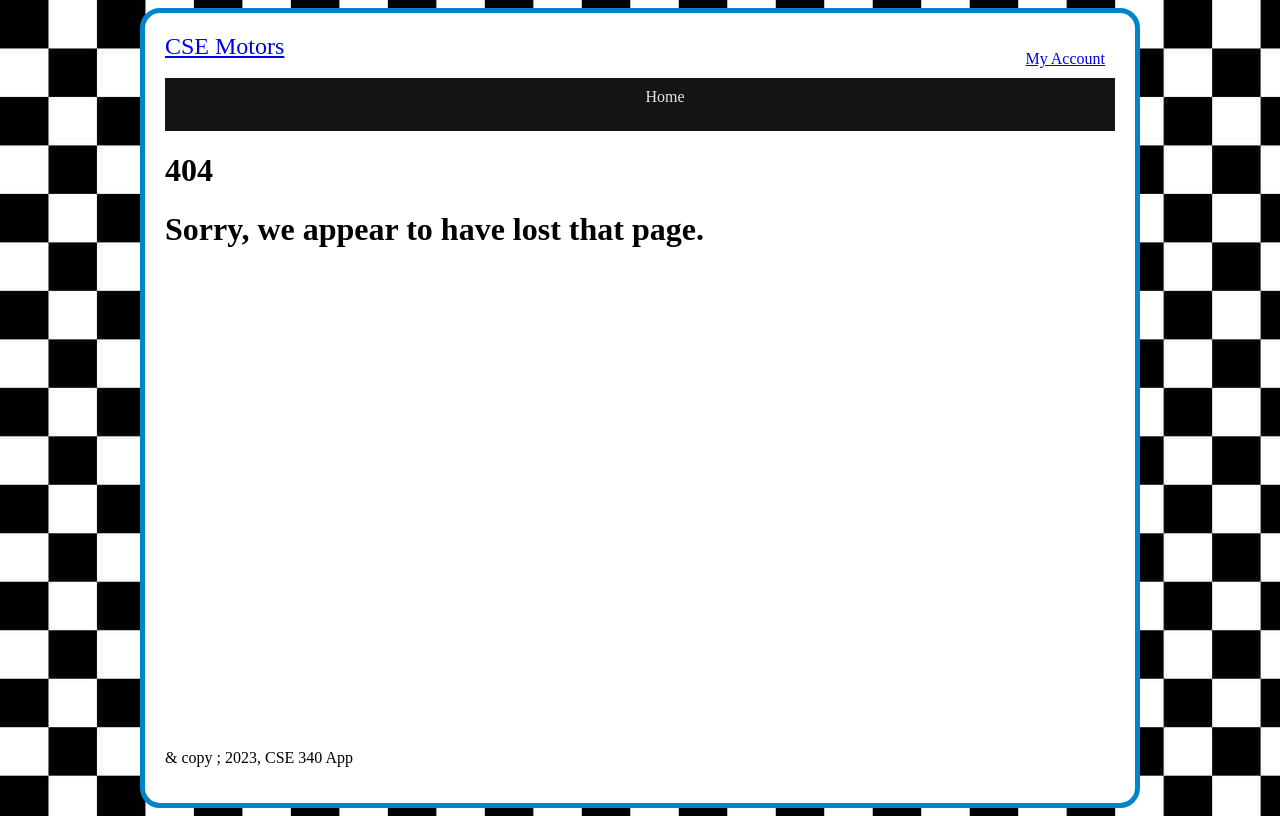
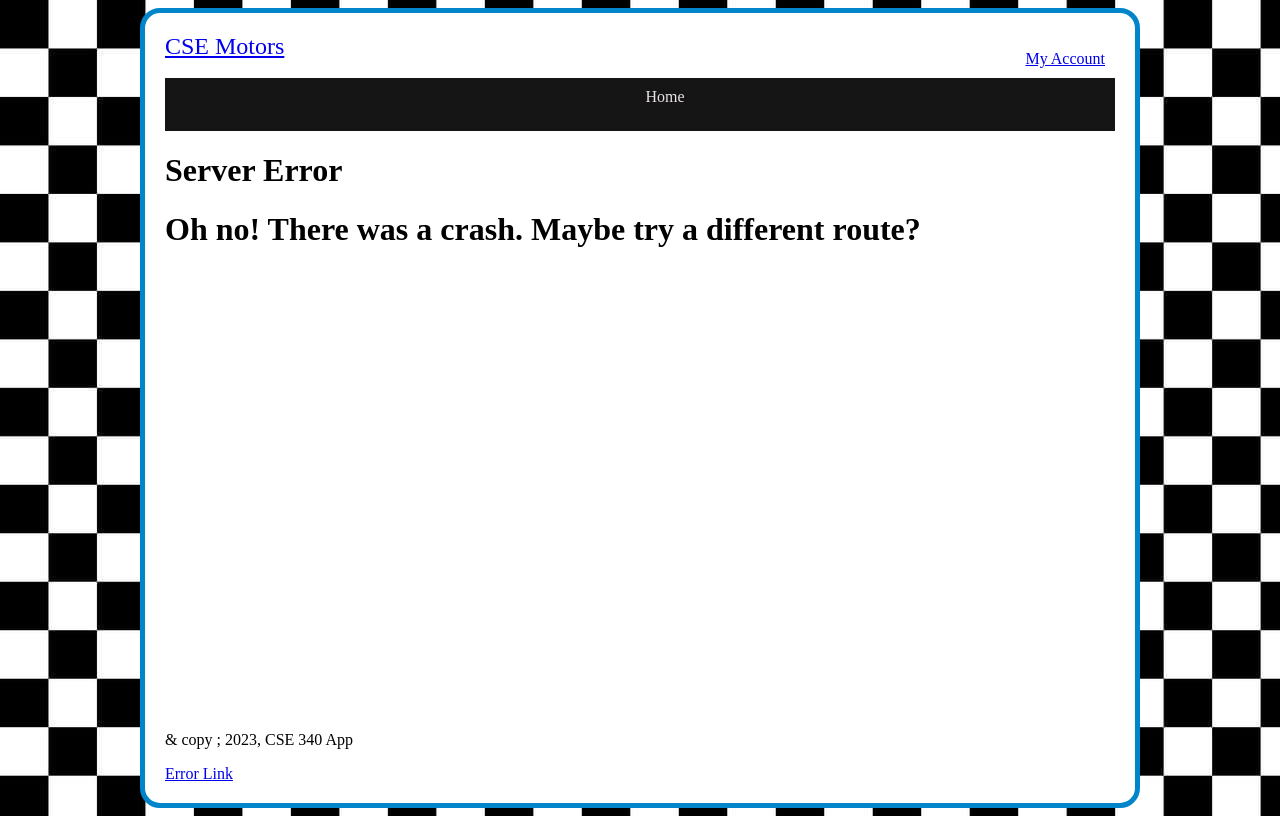
Before and after one commit to gourth/cse340starterproject, a Node server app: page /trigger-error in a window 1280 px wide. Run offline with Node 20, Linux system fonts and the light colour scheme; data that the repository does not hold is empty; some libraries are stand-ins or nearby versions.

Commit message:
add broken link error

```diff
--- /dev/null
+++ b/controllers/HomeController.js
@@ -0,0 +1,9 @@
+// HomeController.js
+
+const intError = {}
+
+intError.triggerError = (req, res, next) => {
+  next(new Error('Intentional error'));
+};
+
+module.exports = intError;
--- a/public/css/styles.css
+++ b/public/css/styles.css
@@ -220,6 +220,13 @@ li {
   text-align: center;
 }
 
+.description-container img {
+  width: 100%;
+  height: 60%;
+  object-fit: cover;
+
+}
+
 footer {
   margin-top: auto;
 }
@@ -379,9 +386,9 @@ footer {
 
 
   .description-container {
-    position: absolute;
-    top: 250px;
-    right: -600px;
+    display: grid;
+    grid-template-columns: 1fr 1fr;
+    gap: 1rem;
     padding: 20px;
 
 
--- a/server.js
+++ b/server.js
@@ -12,7 +12,7 @@ const app = express()
 const baseController = require("./controllers/baseController")
 const inventoryRoute = require("./routes/inventoryRoute")
 const utilities = require("./utilities")
-
+const errorRoute = require('./routes/intError');
 
 /* ***********************
  * View Engine and Templates
@@ -21,11 +21,15 @@ app.set("view engine", "ejs")
 app.use(expressLayouts)
 app.set("layout", "./layouts/layout") // not at views root
 
+app.use(express.json());
+app.use(express.urlencoded({ extended: true }));
+
 
 /* ***********************
  * Routes
  *************************/
 app.use(require("./routes/static"))
+
 
 // Index route
 // app.get("/", function(req,res){
@@ -35,6 +39,9 @@ app.get("/", utilities.handleErrors(baseController.buildHome))
 
 // Inventory routes
 app.use("/inv", inventoryRoute)
+
+// Define the error route handler
+app.use('/trigger-error', errorRoute);
 
 // File Not Found Route - must be last route in list
 app.use(async (req, res, next) => {
@@ -57,6 +64,8 @@ app.use(async (err, req, res, next) => {
 })
 
 
+
+
 /* ***********************
  * Local Server Information
  * Values from .env (environment) file
--- a/utilities/index.js
+++ b/utilities/index.js
@@ -66,10 +66,10 @@ Util.getInventoryId = async function(data) {
   let grid
   if(data.length > 0){
     //grid += '<h1>' + data[0].inv_year + ' ' + data[0].inv_make + ' ' + data[0].inv_model +'</h1>'
-    grid = '<img src="' + data[0].inv_image
+    grid = '<div class="description-container">'
+    grid += '<img src="' + data[0].inv_image
     +'" alt="Image of '+ data[0].inv_make + ' ' + data[0].inv_model
     +' on CSE Motors" />'
-    grid += '<div class="description-container">'
     grid += '<div class="description-column">'
     grid += '<h2 class="deets">' + data[0].inv_make + ' ' + data[0].inv_model + ' ' + 'Details' + '</h2>'
     grid += '<h2 class="price">' + 'Price:' + ' ' + '<span>$'
@@ -77,8 +77,8 @@ Util.getInventoryId = async function(data) {
     grid += '<h2 class="describe">' + 'Description:' + ' ' + data[0].inv_description + '</h2>'
     grid += '<h2 class="color">' + 'Color:' + ' ' + data[0].inv_color + '</h2>'
     grid += '<h2 class="miles">' + 'Miles:' + ' ' + new Intl.NumberFormat('en-US').format(data[0].inv_miles) + '</h2>'
-    '</div>'
-    '</div>'
+    grid += '</div>'
+    grid += '</div>'
   }
   return grid
 }
--- a/views/partials/footer.ejs
+++ b/views/partials/footer.ejs
@@ -2,4 +2,5 @@
 let year = d.getFullYear() %>
 <footer>
   <p class="copyright">& copy ; <%= year %>, CSE 340 App</p>
+  <a href="/trigger-error">Error Link</a>
 </footer>
```
Also changed, not shown: routes/intError.js (added, +11 -0 lines).
